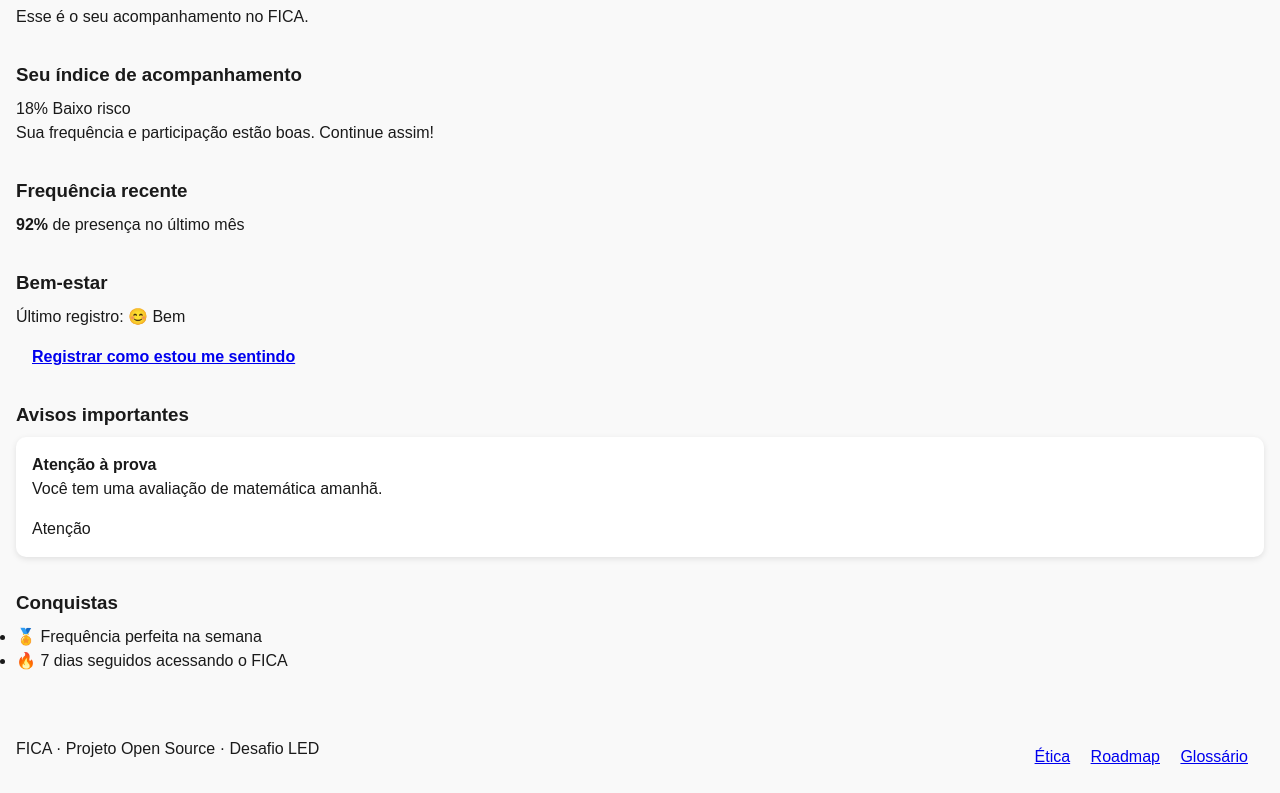
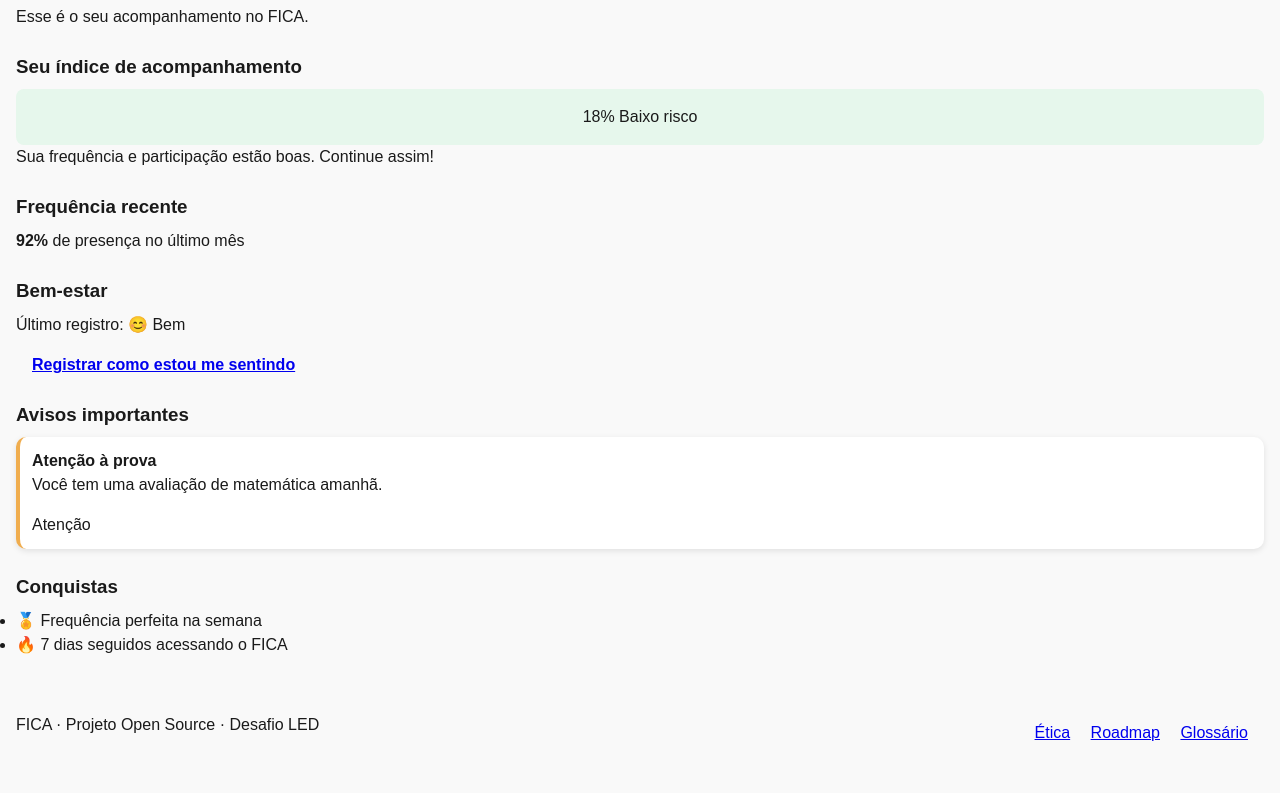
Before and after one commit to JoaoClaudiano/fica, a plain HTML site: page public/views/student/dashboard.html in a window 1280 px wide. Shown: the part 143-936 px from the top of the page. After the commit the page ends 912 px from the top, so only its background shows below. Drawn offline with Linux system fonts and the light colour scheme.

Commit message:
Atualizar o base.css

```diff
--- a/public/styles/base.css
+++ b/public/styles/base.css
@@ -119,3 +119,35 @@
   font-weight: bold;
   color: inherit;
 }
+
+.dashboard {
+  padding: 1rem;
+}
+
+.dashboard section {
+  margin-bottom: 1.5rem;
+}
+
+.risk-indicator {
+  padding: 1rem;
+  border-radius: 8px;
+  text-align: center;
+}
+
+.risk-indicator.low {
+  background: #e6f7ec;
+}
+
+.risk-indicator.medium {
+  background: #fff3cd;
+}
+
+.alert-card {
+  border-left: 4px solid #999;
+  padding: 0.75rem;
+  margin-bottom: 0.5rem;
+}
+
+.alert-card.medium {
+  border-color: #f0ad4e;
+}
```
